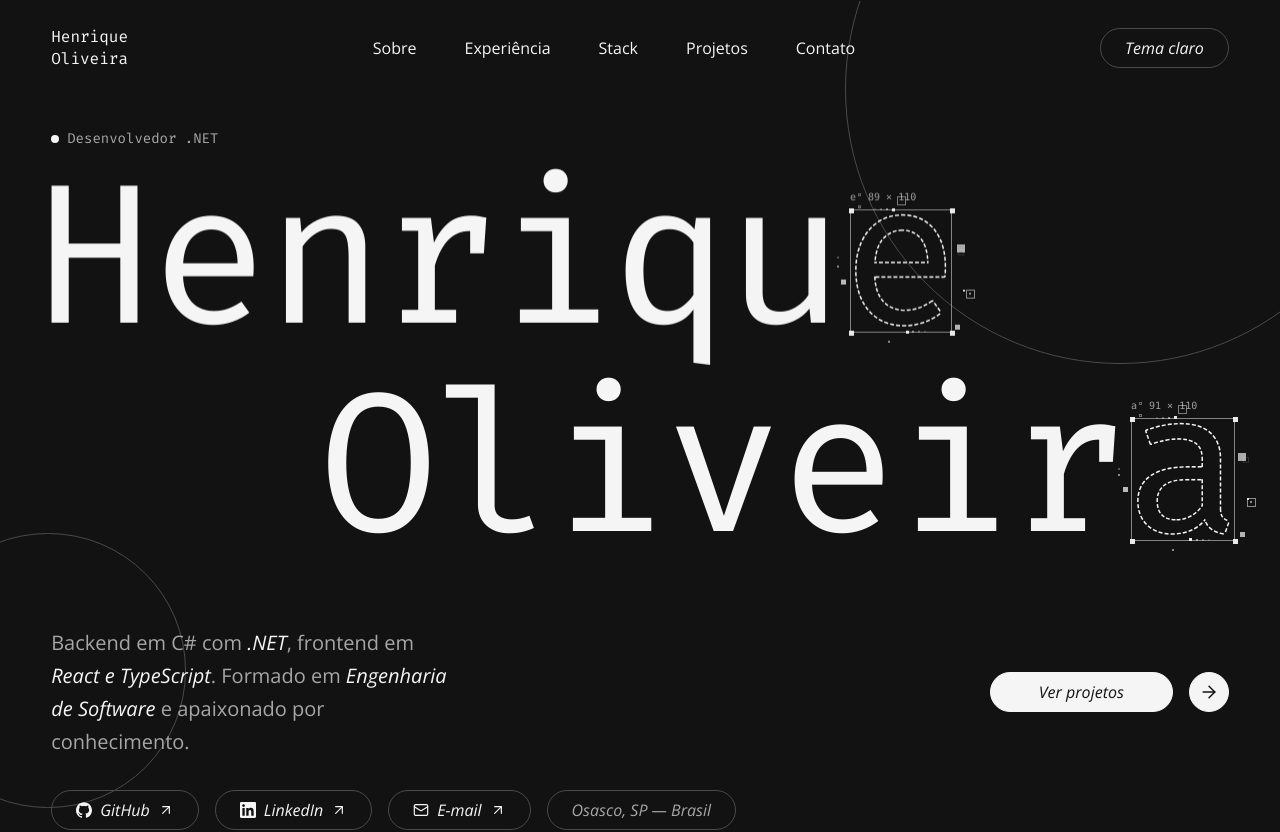
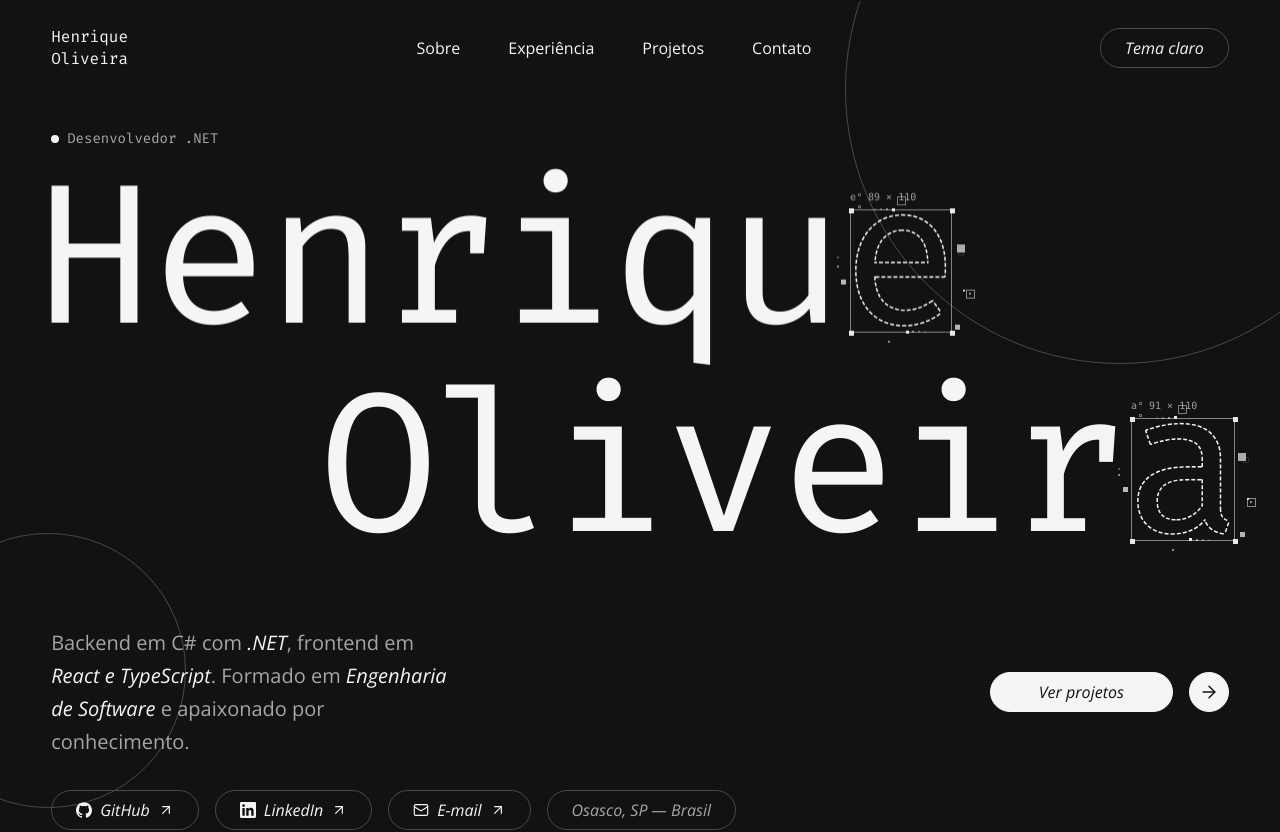
Before and after one commit to Pontessxx/portifolio, a React (Vite) app: page / in a window 1280 px wide. Shown: the top 832 px of the page. Built offline with nearby package versions, Linux system fonts and the light colour scheme.

Commit message:
remove: stack on header

```diff
--- a/src/data/navLink.ts
+++ b/src/data/navLink.ts
@@ -3,7 +3,6 @@ export type NavLinkData = { label: string; to: string }
 export const navLinks: NavLinkData[] = [
   { label: 'Sobre', to: '/#sobre' },
   { label: 'Experiência', to: '/#experiencia' },
-  { label: 'Stack', to: '/#stack' },
   { label: 'Projetos', to: '/projetos' },
   { label: 'Contato', to: '/#contato' },
 ]
```
